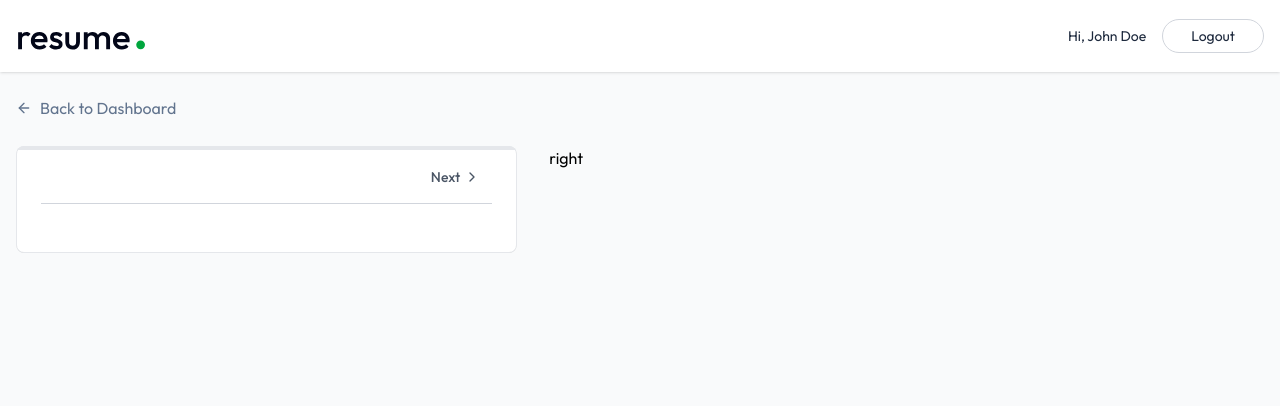
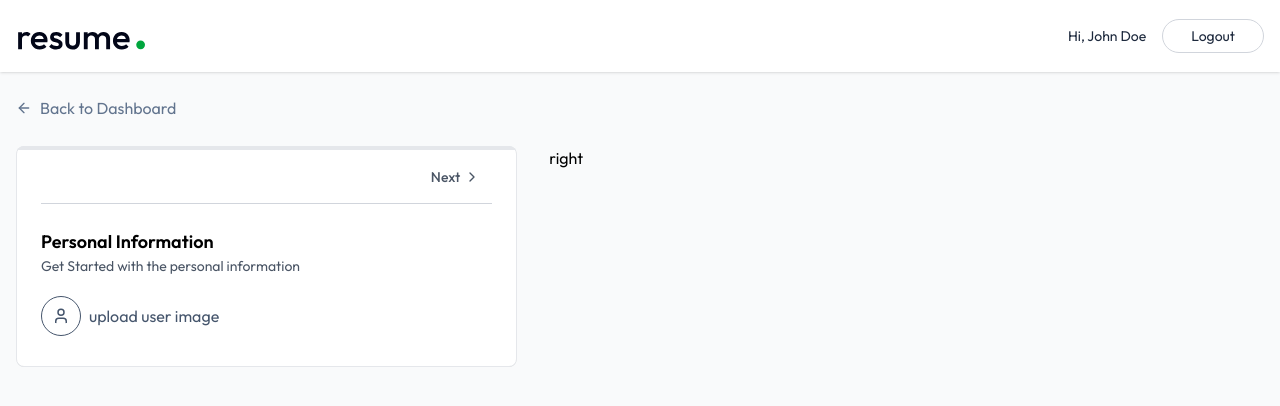
Before and after one commit to vispan77/resume-buider, a React (Vite) app in the folder client/: page /app/builder/1 in a window 1280 px wide. Shown: the top 406 px of the page. Built offline with nearby package versions, Linux system fonts and the light colour scheme.

Commit message:
implemeted upload image functionality and component

```diff
--- /dev/null
+++ b/client/src/components/PersonalInfoForm.jsx
@@ -0,0 +1,68 @@
+import { User } from 'lucide-react'
+import React from 'react'
+
+function PersonalInfoForm({ data, onChange, removeBackground, setRemoveBackground }) {
+
+    const handleChange = (field, value) => {
+        onChange({ ...data, [field]: value })
+    }
+    return (
+        <div>
+            <h3 className='text-lg font-semibold text-gray-900s'>
+                Personal Information
+            </h3>
+            <p className='text-sm text-gray-600'>
+                Get Started with the personal information
+            </p>
+
+            <div className='flex items-center gap-2'>
+                <label>
+                    {
+                        data.image ? (
+                            <img src={typeof data.image === "string" ?
+                                (data.image) : (URL.createObjectURL(data.image))} alt="user-image"
+                                className='w-16 h-16 rounded-full object-cover mt-5 ring ring-slate-300
+                        hover:opacity-80'/>
+                        ) : (
+                            <div className='inline-flex items-center gap-2 mt-5
+                              text-slate-600 hover:text-slate-700 cursor-pointer'>
+
+                                <User className='size-10 p-2.5 border rounded-full' />
+                                upload user image
+                            </div>
+                        )
+                    }
+
+                    <input type='file' accept='image/jpeg, image/png' className='hidden'
+                        onChange={(event) => handleChange("image", event.target.files[0])}
+                    />
+                </label>
+
+                {
+                    typeof data.image === "object" && (
+                        <div className='flex flex-col gap-1 pl-4 text-sm'>
+                            <p>
+                                Remove Background
+                            </p>
+
+                            <label className='relative inline-flex items-center cursor-pointer text-gray-900 gap-3'>
+                                <input type="checkbox" className='sr-only peer'
+                                    onChange={() => setRemoveBackground(prev => !prev)}
+                                    checked={removeBackground}
+                                />
+
+                                <div className='w-9 h-5 bg-slate-300 rounded-full peer peer-checked:bg-green-600 transition-colors duration-200'>
+                                </div>
+                                <span className='dot absolute left-1 top-1 w-3 h-3 bg-white rounded-full transition-transform duration-200 ease-in-out peer-checked:translate-x-4'></span>
+                            </label>
+                        </div>
+                    )
+                }
+
+            </div>
+
+        </div>
+    )
+}
+
+export default PersonalInfoForm
--- a/client/src/page/ResumeBuilder.jsx
+++ b/client/src/page/ResumeBuilder.jsx
@@ -2,6 +2,7 @@
 import { useParams, Link } from 'react-router-dom';
 import { dummyResumeData } from '../assets/assets';
 import { ArrowLeftIcon, Briefcase, ChevronLeft, ChevronRight, FileText, FolderIcon, GraduationCap, Sparkles, User } from 'lucide-react';
+import PersonalInfoForm from '../components/PersonalinfoForm';
 
 function ResumeBuilder() {
 
@@ -102,6 +103,22 @@
                                 </div>
                             </div>
 
+                            {/* form content */}
+                            <div className='space-y-6'>
+                                {
+                                    activeSection.id === "personal" && (
+                                        <PersonalInfoForm
+                                        data={resumeData.personal_info}
+                                        onChange={(data) => setResumeData(prev => ({...prev, personal_info: data}))}
+                                        removeBackground={removeBackground}
+                                        setRemoveBackground={setRemoveBackground}
+
+                                        />
+                                    )
+                                }
+
+                            </div>
+
                         </div>
                     </div>
 
```
